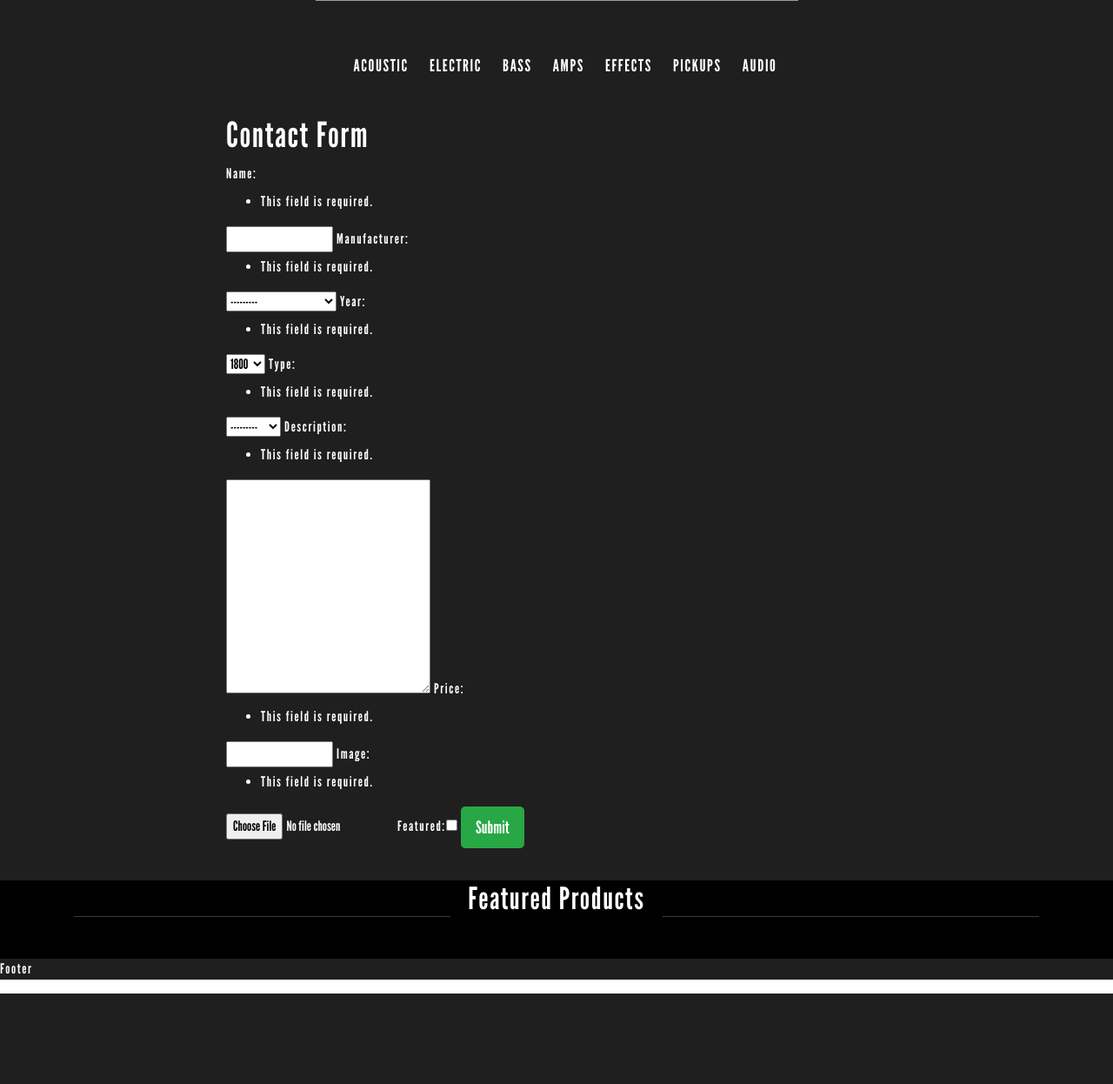
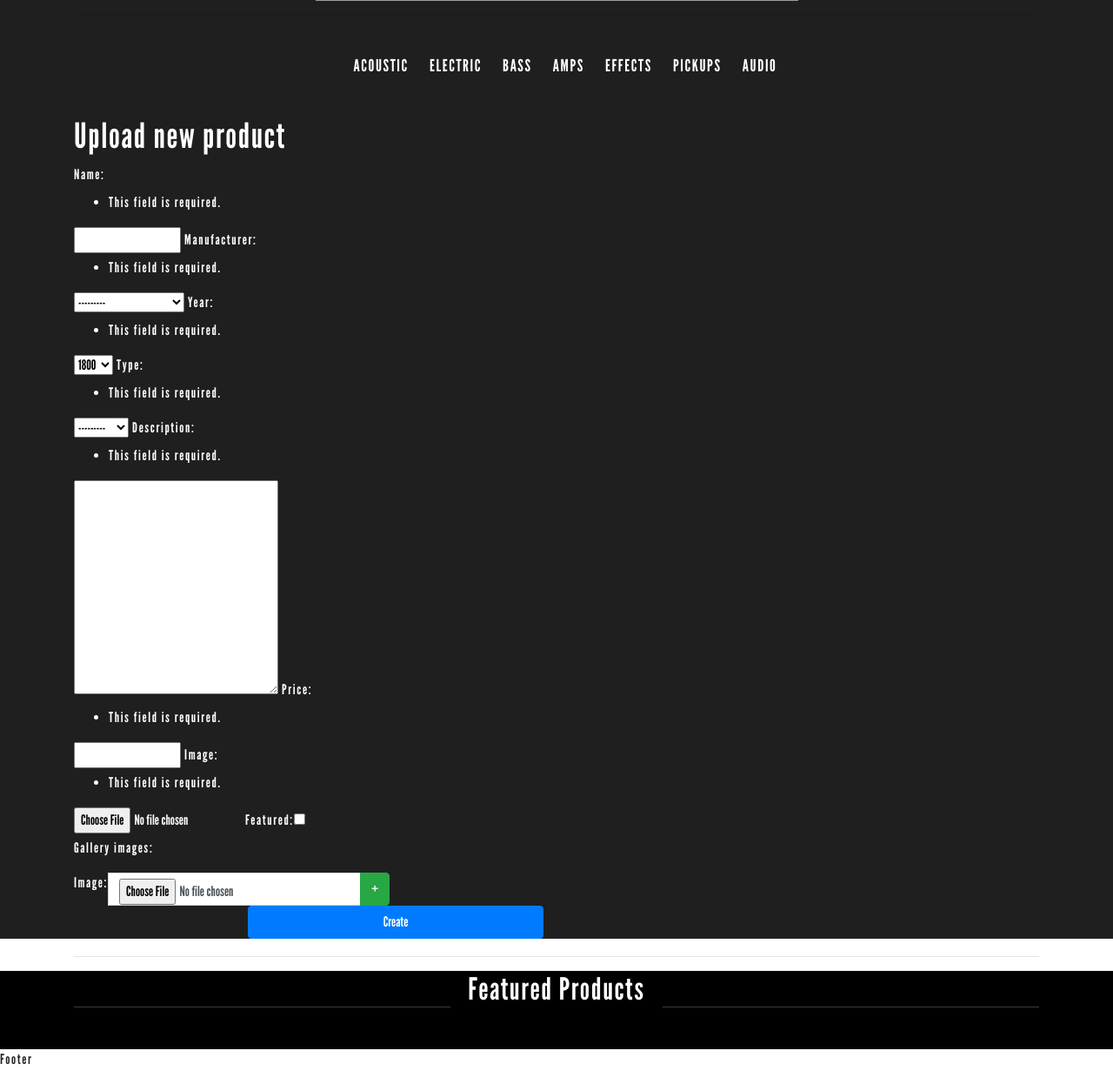
Before and after one commit to johnpooch/e_commerce, a Django app: page /upload/ in a window 1280 px wide. Shown: the part 479-1725 px from the top of the page at 87% size. Before the commit the page ends 1621 px from the top, so only its background shows below. Run offline with Django 3.2, Linux system fonts and the light colour scheme; data that the repository does not hold is empty; some libraries are stand-ins or nearby versions; grey boxes are pictures that could not be loaded.

Commit message:
multiple image upload working. code needs serious cleaning

```diff
--- a/products/templates/products/products_by_type.html
+++ b/products/templates/products/products_by_type.html
@@ -25,7 +25,8 @@
 
             <div class="col-sm-6 sort-col">
                 <label for="sort-select">Sort by </label>
-                <select form="filter-form" name="sortquery" id="sort-select" onchange="this.form.submit()">
+                    <select form="filter-form" name="sortquery" id="sort-select" onchange="this.form.submit()">
+                        <option value="0" {% if request.GET.sortquery == '0' %} selected {% endif %}>Recently Added</option>
                         <option value="1" {% if request.GET.sortquery == '1' %} selected {% endif %}>A-Z</option>
                         <option value="2" {% if request.GET.sortquery == '2' %} selected {% endif %}>Z-A</option>
                         <option value="3" {% if request.GET.sortquery == '3' %} selected {% endif %}>Newest to oldest</option>
--- a/templates/base.html
+++ b/templates/base.html
@@ -8,8 +8,16 @@
     <meta name="viewport" content="width=device-width, initial-scale=1.0">
     <meta name="description" content="">
     <meta name="author" content="">
+
+
     <link href="https://stackpath.bootstrapcdn.com/bootstrap/4.1.1/css/bootstrap.min.css" rel="stylesheet" integrity="sha384-WskhaSGFgHYWDcbwN70/dfYBj47jz9qbsMId/iRN3ewGhXQFZCSftd1LZCfmhktB" crossorigin="anonymous">
+
+
+        <!-- jQuery first, then Popper.js, then Bootstrap JS -->
+    <script src="https://code.jquery.com/jquery-3.3.1.slim.min.js" integrity="sha384-q8i/X+965DzO0rT7abK41JStQIAqVgRVzpbzo5smXKp4YfRvH+8abtTE1Pi6jizo" crossorigin="anonymous"></script>
+    <script src="https://cdnjs.cloudflare.com/ajax/libs/popper.js/1.14.3/umd/popper.min.js" integrity="sha384-ZMP7rVo3mIykV+2+9J3UJ46jBk0WLaUAdn689aCwoqbBJiSnjAK/l8WvCWPIPm49" crossorigin="anonymous"></script>
     <script src="https://stackpath.bootstrapcdn.com/bootstrap/4.1.1/js/bootstrap.min.js" integrity="sha384-smHYKdLADwkXOn1EmN1qk/HfnUcbVRZyYmZ4qpPea6sjB/pTJ0euyQp0Mk8ck+5T" crossorigin="anonymous"></script>
+
     <link rel="stylesheet" href="https://stackpath.bootstrapcdn.com/font-awesome/4.7.0/css/font-awesome.min.css">
     <link rel="stylesheet" href="{% static 'css/style.css' %}">
     <link rel="stylesheet" href="{% static 'css/pager.css' %}">
@@ -101,10 +109,14 @@
                 </div>
                 <div class="content">
                     {% block content %}
-                    {% endblock content%}
+                    {% endblock content %}
                 </div>
             </div>
+            {% block form %}
+            {% endblock form %}
         </div>
+
+
 
         <!--PRODUCTS-->
         <div class="container">
@@ -182,5 +194,7 @@
         <div class="footer">
             <p>Footer</p>
         </div>
+
+        {% block custom_js %}{% endblock %}
 </body>
 </html>
--- a/upload/forms.py
+++ b/upload/forms.py
@@ -1,14 +1,46 @@
 from django import forms
 from products.choices import *
-from products.models import Product
+from products.models import Product, ProductImage
 from django.utils import timezone
 import datetime
 from django.forms import TextInput
+from django.forms import modelformset_factory
 
 class UploadForm(forms.ModelForm):
     class Meta:
         model = Product
         exclude = ['published_date']
+
+class ImagesForm(forms.ModelForm):
+    image = forms.ImageField(label='')
+    class Meta:
+        model = ProductImage
+        fields = ['image']
+        label = ''
+        widgets={
+            'image': forms.FileInput(attrs={
+                'class': 'form-control',
+                'placeholder': 'Upload gallery image here'
+                }
+            )
+        }
+
+ImageFormset = modelformset_factory(
+    ProductImage,
+    fields=('image', ),
+    labels = '',
+    extra=1,
+    widgets={
+        'image': forms.FileInput(attrs={
+            'class': 'form-control',
+            'placeholder': 'Upload gallery image here'
+            }
+        )
+    },
+)
+
+
+
 
 
 
--- a/upload/templates/upload/upload.html
+++ b/upload/templates/upload/upload.html
@@ -1,16 +1,92 @@
 {% extends 'base.html' %}
 {% load bootstrap_tags %}
 
-{% block content %}
-<div class="row">
-    <div class="col-sm-12 contactform">
-        <h1> Contact Form </h1>
-        <form role="form" action="{% url 'upload' %}" method="POST" enctype="multipart/form-data">
-            {% csrf_token %}
-            {{ form | as_bootstrap }}
-            <button class="btn btn-lg btn-success" type="submit">Submit</button>
-        </form>
+{% block form %}
+
+
+<h1> Upload new product </h1>
+<form class="form-horizontal" role="form" action="{% url 'upload' %}" method="POST" enctype="multipart/form-data" novalidate>
+    {% csrf_token %}
+    {{ form | as_bootstrap }}
+
+    <p>Gallery images: </p>
+
+    {{ formset.management_form }}
+        {% for form in formset %}
+            <div class="row form-row spacer">
+                <div class="col-4">
+                    <div class="input-group">
+                        {{form}}
+                        <div class="input-group-append">
+                            <button class="btn btn-success add-form-row">+</button>
+                        </div>
+                    </div>
+                </div>
+            </div>
+        {% endfor %}
+
+            <div class="col-4 offset-2">
+        <button type="submit" class="btn btn-block btn-primary">Create</button>
     </div>
 </div>
+</form>
+{% endblock %}
 
+{% block custom_js %}
+<script src="https://code.jquery.com/jquery-3.2.1.slim.min.js" integrity="sha384-KJ3o2DKtIkvYIK3UENzmM7KCkRr/rE9/Qpg6aAZGJwFDMVNA/GpGFF93hXpG5KkN" crossorigin="anonymous"></script>
+<script type="text/javascript">
+function updateElementIndex(el, prefix, ndx) {
+    var id_regex = new RegExp('(' + prefix + '-\\d+)');
+    var replacement = prefix + '-' + ndx;
+    if ($(el).attr("for")) $(el).attr("for", $(el).attr("for").replace(id_regex, replacement));
+    if (el.id) el.id = el.id.replace(id_regex, replacement);
+    if (el.name) el.name = el.name.replace(id_regex, replacement);
+}
+function cloneMore(selector, prefix) {
+    var newElement = $(selector).clone(true);
+    var total = $('#id_' + prefix + '-TOTAL_FORMS').val();
+    newElement.find(':input').each(function() {
+        var name = $(this).attr('name')
+        if(name) {
+            name = name.replace('-' + (total-1) + '-', '-' + total + '-');
+            var id = 'id_' + name;
+            $(this).attr({'name': name, 'id': id}).val('').removeAttr('checked');
+        }
+    });
+    total++;
+    $('#id_' + prefix + '-TOTAL_FORMS').val(total);
+    $(selector).after(newElement);
+    var conditionRow = $('.form-row:not(:last)');
+    conditionRow.find('.btn.add-form-row')
+    .removeClass('btn-success').addClass('btn-danger')
+    .removeClass('add-form-row').addClass('remove-form-row')
+    .html('-');
+    return false;
+}
+function deleteForm(prefix, btn) {
+    var total = parseInt($('#id_' + prefix + '-TOTAL_FORMS').val());
+    if (total > 1){
+        btn.closest('.form-row').remove();
+        var forms = $('.form-row');
+        $('#id_' + prefix + '-TOTAL_FORMS').val(forms.length);
+        for (var i=0, formCount=forms.length; i<formCount; i++) {
+            $(forms.get(i)).find(':input').each(function() {
+                updateElementIndex(this, prefix, i);
+            });
+        }
+    }
+    return false;
+}
+$(document).on('click', '.add-form-row', function(e){
+    e.preventDefault();
+    cloneMore('.form-row:last', 'form');
+    return false;
+});
+$(document).on('click', '.remove-form-row', function(e){
+    e.preventDefault();
+    deleteForm('form', $(this));
+    return false;
+});
+
+</script>
 {% endblock %}
--- a/upload/views.py
+++ b/upload/views.py
@@ -4,23 +4,41 @@ from django.core.mail import EmailMessage, send_mail
 from django.template import Context
 from django.template.loader import get_template
 from django.contrib import messages, auth
-from .forms import UploadForm, SocialMediaForm
+from django.forms import modelformset_factory, formset_factory
+from .forms import UploadForm, ImagesForm, ImageFormset, SocialMediaForm
 from .post_to_social import twitter_post_status, facebook_post_status
 
-from products.models import Product
+
+from products.models import Product, ProductImage
 from django.core.files.storage import FileSystemStorage
 
 def upload(request):
 
+
+    formset = ImageFormset(queryset=ProductImage.objects.none())
     form = UploadForm(request.POST, request.FILES)
+
+    # formset = ImageFormSet(data)
+
+
     if request.method == 'POST':
-        if form.is_valid():
+
+        formset = ImageFormset(request.POST, request.FILES)
+
+        if form.is_valid() and formset.is_valid():
             form.save()
+            product = Product.objects.all().order_by('-id')[0]
+            for form in formset.cleaned_data:
+                image= form['image']
+                photo = ProductImage (image = image, product = product)
+                photo.save()
+
             return redirect('social_media')
 
         # invalid form response?
     return render(request, 'upload/upload.html', {
-        'form': form
+        'form': form,
+        'formset': formset,
     })
 
 def social_media(request):
@@ -31,6 +49,7 @@ def social_media(request):
 
         if form.is_valid():
 
+            # should be a function
             post_to_facebook = request.POST.get('post_to_facebook')
             post_to_twitter = request.POST.get('post_to_twitter')
 
```
Also changed, not shown: products/views.py (+16 -7 lines).
